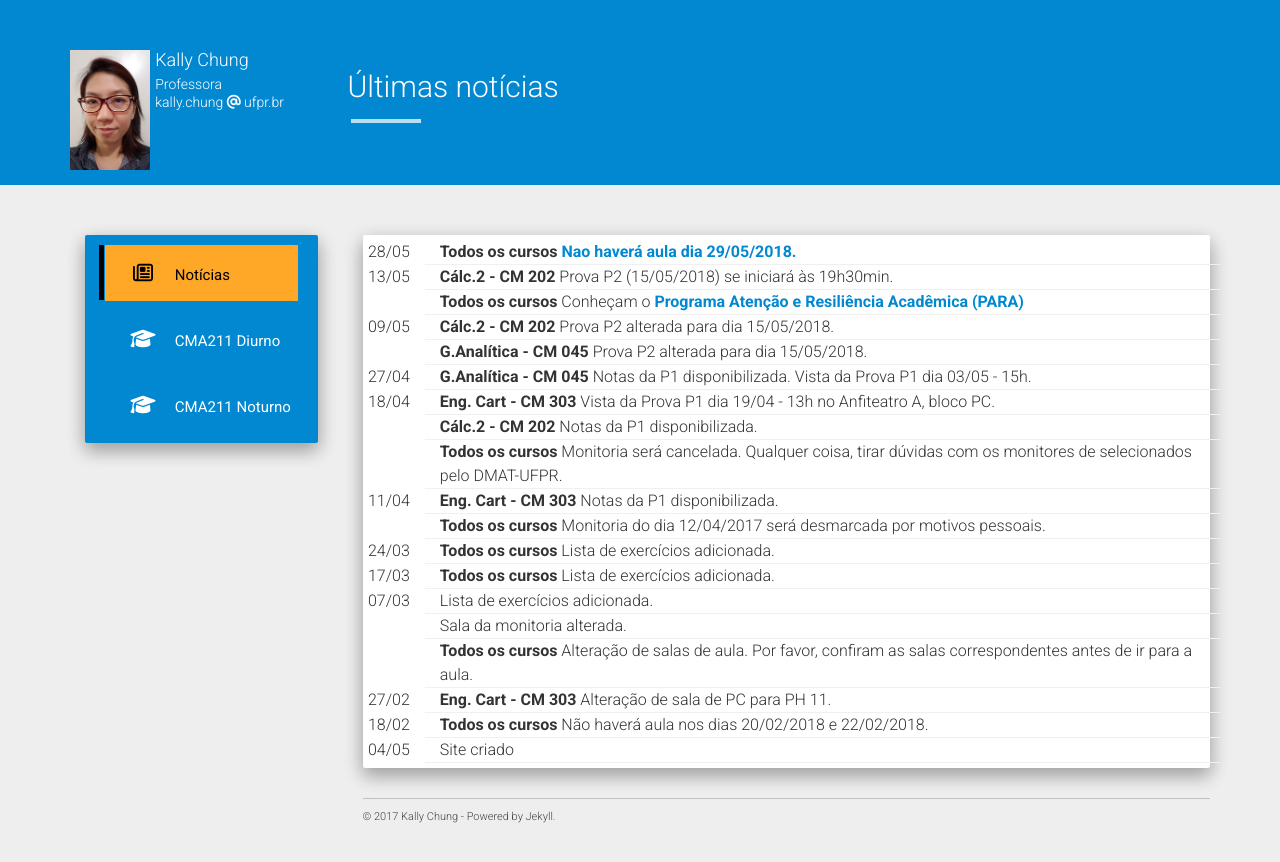
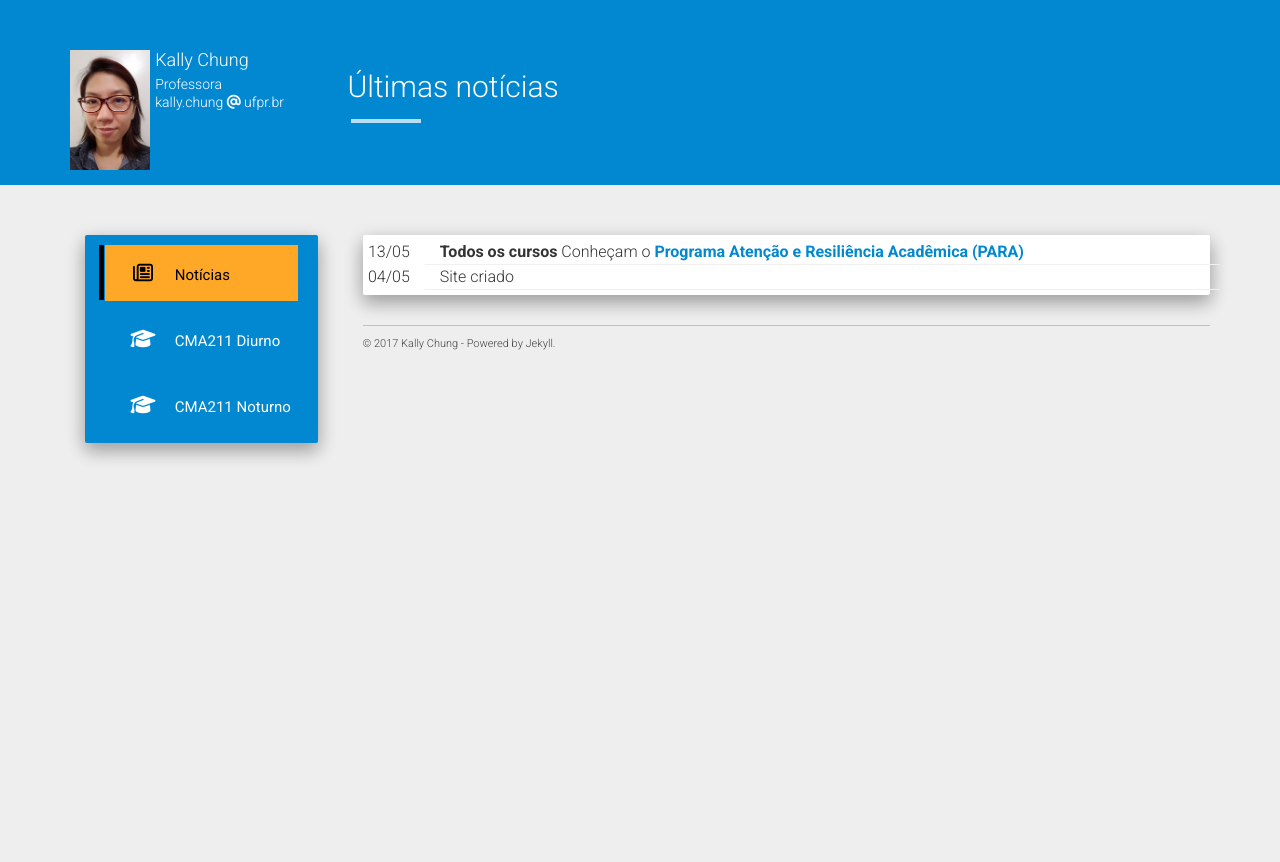
Before and after one commit to chunggnuhc/chunggnuhc.github.io, a Jekyll site: the page built from index.html, in a window 1280 px wide. Shown: the top 862 px of the page. Built offline with Jekyll 4.4.1, drawn with Linux system fonts in a browser that asks for light colours; nearby versions of some CDN libraries.

Commit message:
Update para 2sem2018

```diff
--- a/_data/noticias.yml
+++ b/_data/noticias.yml
@@ -1,54 +1,5 @@
-- data: 2018-05-28
-  curso: "Todos os cursos"
-  noticia: <a href="http://www.ufpr.br/portalufpr/noticias/ufpr-suspende-atividades-academicas-ate-quarta-feira-30/"> Nao haverá aula dia 29/05/2018.</a>
 - data: 2018-05-13
   curso: "Todos os cursos"
   noticia: Conheçam o <a href="http://ambamind.com.br/programa-de-atencao-e-resiliencia-academica/sobre"> Programa Atenção e Resiliência Acadêmica (PARA)</a>
-- data: 2018-05-13
-  curso: "Cálc.2 - CM 202"
-  noticia: "Prova P2 (15/05/2018) se iniciará às 19h30min."
-- data: 2018-05-09
-  curso: "G.Analítica - CM 045"
-  noticia: "Prova P2 alterada para dia 15/05/2018."
-- data: 2018-05-09
-  curso: "Cálc.2 - CM 202"
-  noticia: "Prova P2 alterada para dia 15/05/2018."
-- data: 2018-04-27
-  curso: "G.Analítica - CM 045"
-  noticia: "Notas da P1 disponibilizada. Vista da Prova P1 dia 03/05 - 15h."
-- data: 2018-04-18
-  curso: "Todos os cursos"
-  noticia: "Monitoria será cancelada. Qualquer coisa, tirar dúvidas com os monitores de selecionados pelo DMAT-UFPR."
-- data: 2018-04-18
-  curso: "Cálc.2 - CM 202"
-  noticia: "Notas da P1 disponibilizada."
-- data: 2018-04-18
-  curso: "Eng. Cart - CM 303"
-  noticia: "Vista da Prova P1 dia 19/04 - 13h no Anfiteatro A, bloco PC."
-- data: 2018-04-11
-  curso: "Todos os cursos"
-  noticia: "Monitoria do dia 12/04/2017 será desmarcada por motivos pessoais."
-- data: 2018-04-11
-  curso: "Eng. Cart - CM 303"
-  noticia: "Notas da P1 disponibilizada."
-- data: 2018-03-24
-  curso: "Todos os cursos"
-  noticia: "Lista de exercícios adicionada."
-- data: 2018-03-17
-  curso: "Todos os cursos"
-  noticia: "Lista de exercícios adicionada."
-- data: 2018-03-07
-  curso: "Todos os cursos"
-  noticia: "Alteração de salas de aula. Por favor, confiram as salas correspondentes antes de ir para a aula."
-- data: 2018-03-07
-  noticia: "Sala da monitoria alterada."
-- data: 2018-03-07
-  noticia: "Lista de exercícios adicionada."
-- data: 2018-02-27
-  curso: "Eng. Cart - CM 303"
-  noticia: "Alteração de sala de PC para PH 11."
-- data: 2018-02-18
-  curso: "Todos os cursos"
-  noticia: "Não haverá aula nos dias 20/02/2018 e 22/02/2018."
 - data: 2017-05-04
   noticia: "Site criado"
```
